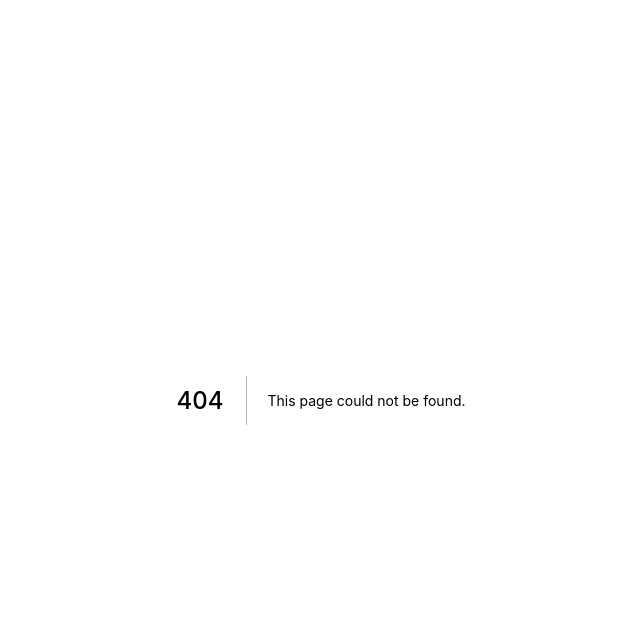
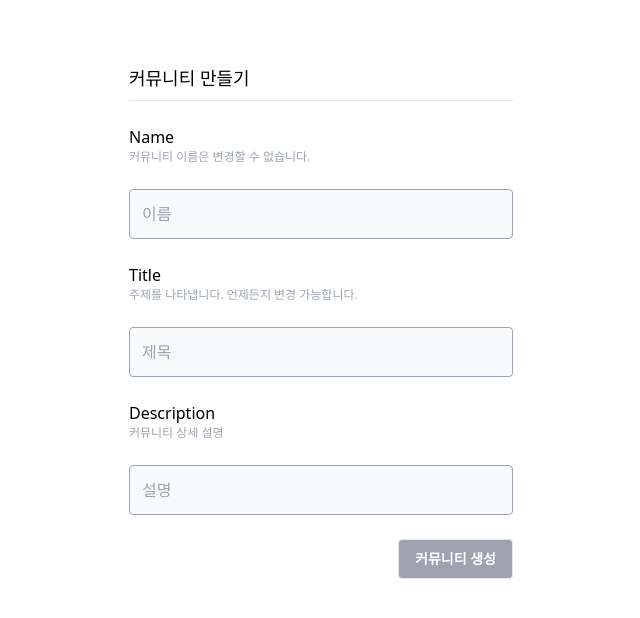
Before and after one commit to jinsumin/wonhana, a Next.js app in the folder client/: page /community/create in a window 1280 px wide. Before the commit this address had no page. Shown: the top 618 px of the page, without its empty margins (319-959 px from the left). Built offline with nearby package versions, Linux system fonts and the light colour scheme.

Commit message:
community page

```diff
--- /dev/null
+++ b/client/src/pages/community/create.tsx
@@ -0,0 +1,75 @@
+import React, { FormEvent, useState } from "react";
+import InputGroup from "../../components/InputGroup";
+import axios from "axios";
+import Router from "next/router";
+
+const Create = () => {
+  const [name, setName] = useState("");
+  const [title, setTitle] = useState("");
+  const [description, setDescription] = useState("");
+  const [errors, setErrors] = useState<any>({});
+
+  const handleSubmit = async (event: FormEvent) => {
+    event.preventDefault();
+
+    try {
+      const res = await axios.post("/community", { name, title, description });
+      Router.push(`/community/${res.data.name}`);
+    } catch (error: any) {
+      console.error(error);
+      setErrors(error.response.data);
+    }
+  };
+
+  return (
+    <div className="flex flex-col justify-center pt-16">
+      <div className="w-10/12 mx-auto md:w-96">
+        <h1 className="mb-2 text-lg font-medium">커뮤니티 만들기</h1>
+        <hr />
+        <form onSubmit={handleSubmit}>
+          <div className="my-6">
+            <p className="font-medium">Name</p>
+            <p className="mb-2 text-xs text-gray-400">
+              커뮤니티 이름은 변경할 수 없습니다.
+            </p>
+          </div>
+          <InputGroup
+            placeholder="이름"
+            value={name}
+            setValue={setName}
+            error={errors.name}
+          />
+          <div className="my-6">
+            <p className="font-medium">Title</p>
+            <p className="mb-2 text-xs text-gray-400">
+              주제를 나타냅니다. 언제든지 변경 가능합니다.
+            </p>
+          </div>
+          <InputGroup
+            placeholder="제목"
+            value={title}
+            setValue={setTitle}
+            error={errors.title}
+          />
+          <div className="my-6">
+            <p className="font-medium">Description</p>
+            <p className="mb-2 text-xs text-gray-400">커뮤니티 상세 설명</p>
+          </div>
+          <InputGroup
+            placeholder="설명"
+            value={description}
+            setValue={setDescription}
+            error={errors.description}
+          />
+          <div className="flex justify-end my-6">
+            <button className="px-4 py-1 h-10 text-sm font-semibold rounded text-white bg-gray-400 border">
+              커뮤니티 생성
+            </button>
+          </div>
+        </form>
+      </div>
+    </div>
+  );
+};
+
+export default Create;
--- a/client/src/pages/login.tsx
+++ b/client/src/pages/login.tsx
@@ -26,7 +26,6 @@
 
       dispatch("LOGIN", res.data?.user);
       router.push("/");
-
     } catch (error: any) {
       console.log(error);
       setErrors(error.response?.data || {});
@@ -50,6 +49,7 @@
               value={password}
               setValue={setPassword}
               error={errors.password}
+              type="password"
             />
             <button className="w-full h-12 py-2 mb-1 text-xs font-bold text-white uppercase bg-gray-400 border border-gray-400 rounded">
               로그인
--- a/client/src/pages/register.tsx
+++ b/client/src/pages/register.tsx
@@ -58,6 +58,7 @@
               value={password}
               setValue={setPassword}
               error={errors.password}
+              type="password"
             />
             <button className="w-full h-12 py-2 mb-1 text-xs font-bold text-white uppercase bg-gray-400 border border-gray-400 rounded">
               회원 가입
```
Also changed, not shown: 2 other files (tests, documents, lock files or other folders).
